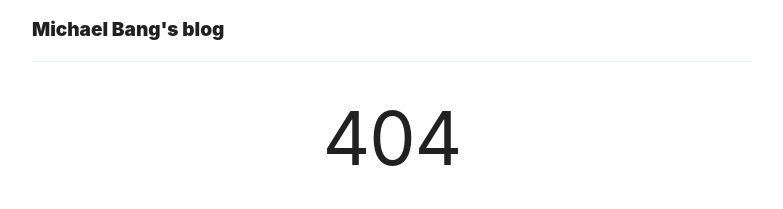
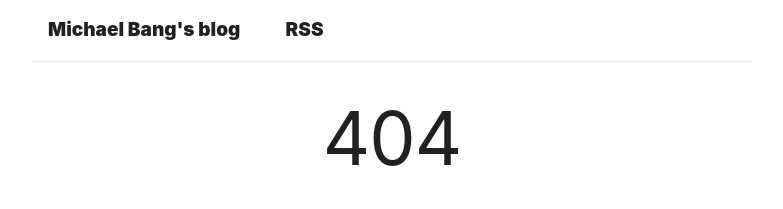
Before and after one commit to micvbang/blog.vbang.dk, a Jekyll site: the page built from 404.html, in a window 1280 px wide. Shown: the top 209 px of the page, without its empty margins (248-1031 px from the left). Built offline with Jekyll 4.4.1, drawn with Linux system fonts in a browser that asks for light colours.

Commit message:
header: add link to RSS

```diff
--- a/_includes/header.html
+++ b/_includes/header.html
@@ -1,5 +1,6 @@
 <header>
   <div class='header-inner'>
     <a class='header-logo-link' href='{{ site.baseurl }}/'>{{ site.title }}</a>
+    <a class='header-logo-link' href="feed.xml">RSS</a>
   </div>
 </header>
--- a/static/style.css
+++ b/static/style.css
@@ -489,6 +489,10 @@ dialog::backdrop {
 
     font-size: 19px;
     font-weight: 900;
+
+    padding: 4px 16px;
+    margin: 0 8px 4px 0;
+    /* background: #f1f0e8; */
 }
 
 .post-header {
@@ -542,6 +546,7 @@ article h2 {
     text-decoration: none;
 }
 
+a,
 a:visited {
     color: var(--text);
 }
```
